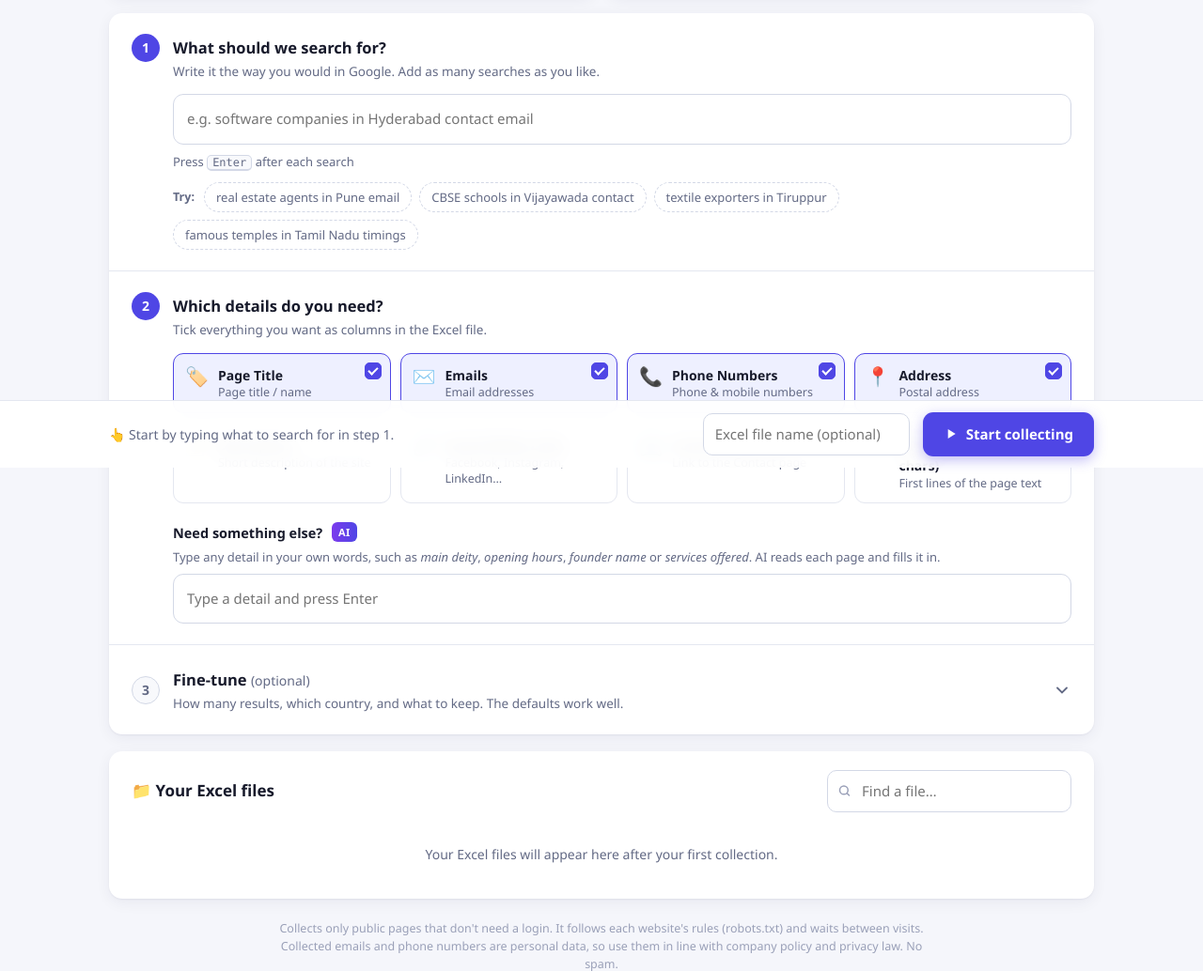
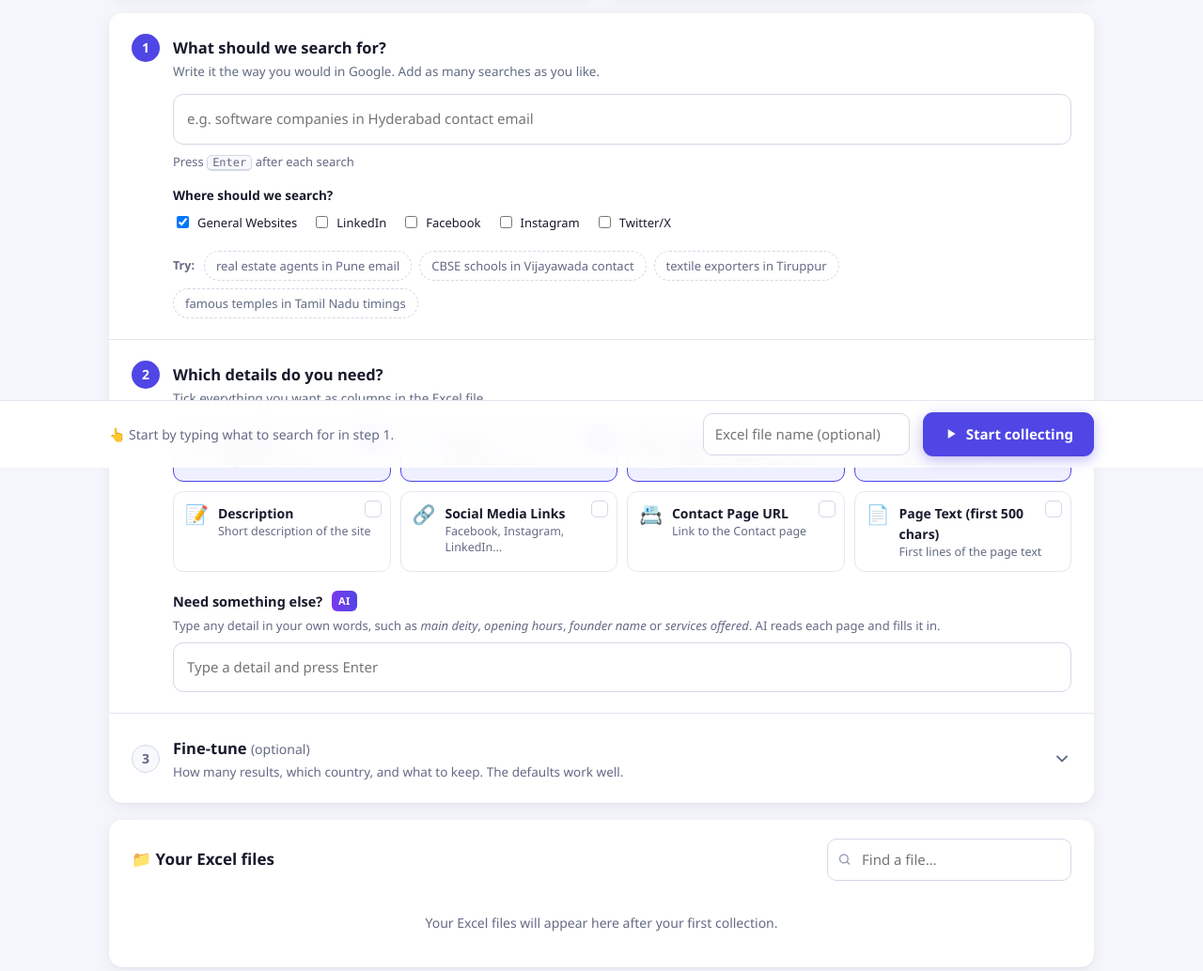
Before and after one commit to sandeep-bodapudi/data-collector, a Flask app: page / in a window 1280 px wide. Shown: the part 302-1336 px from the top of the page at 94% size. Run offline with Flask 3, Linux system fonts and the light colour scheme; data that the repository does not hold is empty.

Commit message:
feat: add platform filters and social media cookie support for logged-in scraping

```diff
--- a/app.py
+++ b/app.py
@@ -154,6 +154,9 @@ def create_job():
             "require": d.get("require") if d.get("require") in ("emails", "phones", "any_contact") else "",
             "file_name": (d.get("file_name") or "").strip(),
             "ai_provider": ai_provider, "ai_api_key": ai_api_key, "ai_model": ai_model, "ai_base_url": ai_base_url,
+            "platforms": d.get("platforms") or ["web"],
+            "li_at_cookie": (d.get("li_at_cookie") or "").strip(),
+            "fb_cookie": (d.get("fb_cookie") or "").strip(),
         }
     job = start_job(spec)
     return jsonify(id=job.id)
--- a/scraper/jobs.py
+++ b/scraper/jobs.py
@@ -121,8 +121,17 @@ def _save(job: Job):
 
 def _search(job: Job) -> list[dict]:
     spec = job.spec
+    platforms = spec.get("platforms", ["web"])
+    expanded_queries = []
+    for q in spec["queries"]:
+        if "web" in platforms:
+            expanded_queries.append(q)
+        for p in platforms:
+            if p != "web":
+                expanded_queries.append(f"{q} site:{p}")
+
     results, seen = [], set()
-    for q in spec["queries"]:
+    for q in expanded_queries:
         if job.cancelled.is_set():
             break
         job.say(f'Searching: "{q}"')
@@ -210,7 +219,7 @@ def _run_web(job: Job):
     job.total = len(hits)
     job.phase, job.activity = "visit", f"Reading {len(hits)} websites and picking out the details…"
     job.say(f"Visiting {len(hits)} pages…")
-    fetcher = Fetcher()
+    fetcher = Fetcher(spec)
     with ThreadPoolExecutor(WORKERS) as pool:
         futures = {pool.submit(_process_page, job, fetcher, h): h for h in hits}
         for fut in as_completed(futures):
@@ -304,7 +313,7 @@ def _run_places(job: Job):
     job.total, job.done = len(with_site), 0
     job.phase, job.activity = "visit", f"Visiting {len(with_site)} websites to find emails and phone numbers…"
     job.say(f"Visiting {len(with_site)} websites for emails/phones…")
-    fetcher = Fetcher()
+    fetcher = Fetcher(spec)
     with ThreadPoolExecutor(WORKERS) as pool:
         futures = {pool.submit(_enrich_place, job, fetcher, r): r for r in with_site}
         for fut in as_completed(futures):
--- a/templates/index.html
+++ b/templates/index.html
@@ -336,7 +336,17 @@
       <div class="step-body">
         <div class="tags" id="queries-box" data-placeholder="e.g. software companies in Hyderabad contact email"></div>
         <div class="under"><span>Press <kbd>Enter</kbd> after each search</span><span id="queries-count"></span></div>
-        <div class="examples"><small>Try:</small>
+        <div style="margin-top:16px">
+          <div style="font-weight:600;font-size:13.5px;margin-bottom:8px">Where should we search?</div>
+          <div style="display:flex;gap:16px;flex-wrap:wrap;font-size:13px">
+            <label style="display:flex;align-items:center;gap:6px;cursor:pointer"><input type="checkbox" name="platform" value="web" checked> General Websites</label>
+            <label style="display:flex;align-items:center;gap:6px;cursor:pointer"><input type="checkbox" name="platform" value="linkedin.com"> LinkedIn</label>
+            <label style="display:flex;align-items:center;gap:6px;cursor:pointer"><input type="checkbox" name="platform" value="facebook.com"> Facebook</label>
+            <label style="display:flex;align-items:center;gap:6px;cursor:pointer"><input type="checkbox" name="platform" value="instagram.com"> Instagram</label>
+            <label style="display:flex;align-items:center;gap:6px;cursor:pointer"><input type="checkbox" name="platform" value="twitter.com"> Twitter/X</label>
+          </div>
+        </div>
+        <div class="examples" style="margin-top:20px"><small>Try:</small>
           <button class="ex" data-to="queries">real estate agents in Pune email</button>
           <button class="ex" data-to="queries">CBSE schools in Vijayawada contact</button>
           <button class="ex" data-to="queries">textile exporters in Tiruppur</button>
@@ -518,11 +528,22 @@
       </div>
       <div class="field">
         <label class="l" for="ai_api_key">API Key</label>
-        <input type="text" id="ai_api_key" placeholder="Enter your API key">
+        <input type="password" id="ai_api_key" placeholder="Enter your API key">
       </div>
       <div class="field">
         <label class="l" for="ai_model">Model name (optional)</label>
         <input type="text" id="ai_model" placeholder="Leave empty for default">
+      </div>
+
+      <div style="font-weight:600;font-size:14px;margin:10px 0 0;color:var(--muted)">Social Media Login (Optional)</div>
+      <div style="font-size:13px;color:var(--faint);margin-bottom:4px">To scrape profiles from LinkedIn or Facebook, provide your session cookies.</div>
+      <div class="field">
+        <label class="l" for="li_at_cookie">LinkedIn Cookie (li_at)</label>
+        <input type="password" id="li_at_cookie" placeholder="Paste your li_at cookie here">
+      </div>
+      <div class="field">
+        <label class="l" for="fb_cookie">Facebook Cookie (c_user & xs)</label>
+        <input type="password" id="fb_cookie" placeholder="Paste your complete Cookie string here">
       </div>
     </div>
     <div style="text-align:right;margin-top:20px"><button class="btn btn-primary" id="save-settings">Save</button></div>
@@ -588,7 +609,8 @@ $("open-settings").onclick = () => {
   $("ai_api_key").value = localStorage.getItem("ai_api_key") || "";
   $("ai_model").value = localStorage.getItem("ai_model") || "";
   $("ai_base_url").value = localStorage.getItem("ai_base_url") || "";
-  $("base_url_field").style.display = $("ai_provider").value === "custom" ? "block" : "none";
+  $("li_at_cookie").value = localStorage.getItem("li_at_cookie") || "";
+  $("fb_cookie").value = localStorage.getItem("fb_cookie") || "";
   $("settings-modal").classList.add("show");
 };
 $("save-settings").onclick = () => {
@@ -596,6 +618,8 @@ $("save-settings").onclick = () => {
   localStorage.setItem("ai_api_key", $("ai_api_key").value.trim());
   localStorage.setItem("ai_model", $("ai_model").value.trim());
   localStorage.setItem("ai_base_url", $("ai_base_url").value.trim());
+  localStorage.setItem("li_at_cookie", $("li_at_cookie").value.trim());
+  localStorage.setItem("fb_cookie", $("fb_cookie").value.trim());
   $("settings-modal").classList.remove("show");
 };
 $("settings-modal").onclick = (e) => { if (e.target.id === "settings-modal") $("settings-modal").classList.remove("show"); };
@@ -705,15 +729,18 @@ $("start").onclick = async () => {
     ai_provider: localStorage.getItem("ai_provider") || "anthropic",
     ai_api_key: localStorage.getItem("ai_api_key") || "",
     ai_model: localStorage.getItem("ai_model") || "",
-    ai_base_url: localStorage.getItem("ai_base_url") || ""
+    ai_base_url: localStorage.getItem("ai_base_url") || "",
+    li_at_cookie: localStorage.getItem("li_at_cookie") || "",
+    fb_cookie: localStorage.getItem("fb_cookie") || "",
   };
   if (mode === "web") {
     if (!queries.items.length) { toast("Please type at least one search in step 1.", "err"); $("queries-box").querySelector("input").focus(); return; }
     if (!selectedFields().length && !custom.items.length) { toast("Please tick at least one detail in step 2.", "err"); return; }
+    const platforms = Array.from(document.querySelectorAll('input[name="platform"]:checked')).map(cb => cb.value);
     Object.assign(body, {
       queries: queries.items.join("\n"), max_results: $("max_results").value, region: $("region").value,
       require: requireVal, follow_contact: $("follow_contact").checked, one_per_site: $("one_per_site").checked,
-      fields: selectedFields(), custom_fields: custom.items.join(","),
+      fields: selectedFields(), custom_fields: custom.items.join(","), platforms
     });
   } else {
     if (!locations.items.length) { toast("Please add at least one location in step 2.", "err"); $("locations-box").querySelector("input").focus(); return; }
```
Also changed, not shown: scraper/fetch.py (+23 -2 lines).
